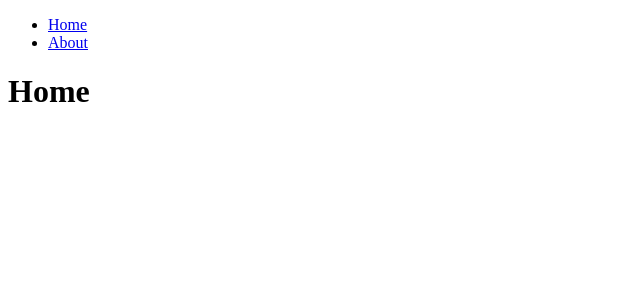
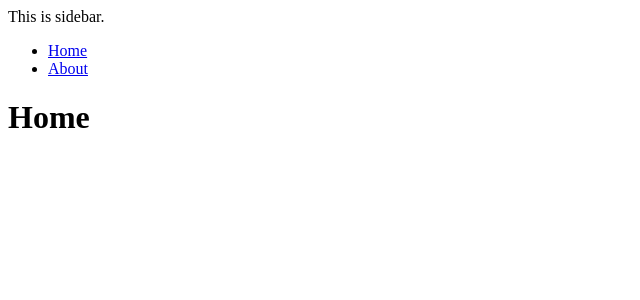
Before and after one commit to ayemyatlwin/git-flow-test, a React (Create React App) app: page / in a window 1280 px wide. Shown: the top 300 px of the page, without its empty margins (0-640 px from the left). Built offline with nearby package versions, Linux system fonts and the light colour scheme.

Commit message:
sidebar feature added

```diff
--- a/src/App.js
+++ b/src/App.js
@@ -1,8 +1,8 @@
 import React from "react";
-import "./App.css";
 import { Route, Routes } from "react-router";
 import About from "./pages/About";
 import Home from "./pages/Home";
+import "./App.css";
 
 const App = () => {
   return (
--- a/src/components/Header.jsx
+++ b/src/components/Header.jsx
@@ -1,8 +1,11 @@
-import React from 'react'
-import { Link } from 'react-router-dom'
+import React from "react";
+import { Link } from "react-router-dom";
+import SideBar from "./SideBar";
 
 const Header = () => {
   return (
+    <>
+      <SideBar />
       <ul>
         <li>
           <Link to={"/"}>Home</Link>
@@ -11,7 +14,8 @@ const Header = () => {
           <Link to={"/about"}>About</Link>
         </li>
       </ul>
-  )
-}
+    </>
+  );
+};
 
-export default Header
+export default Header;
--- /dev/null
+++ b/src/components/SideBar.jsx
@@ -0,0 +1,11 @@
+import React from 'react'
+
+const SideBar = () => {
+  return (
+    <div>
+      This is sidebar.
+    </div>
+  )
+}
+
+export default SideBar
```
Lines whose indentation alone changed are shown as unchanged.
